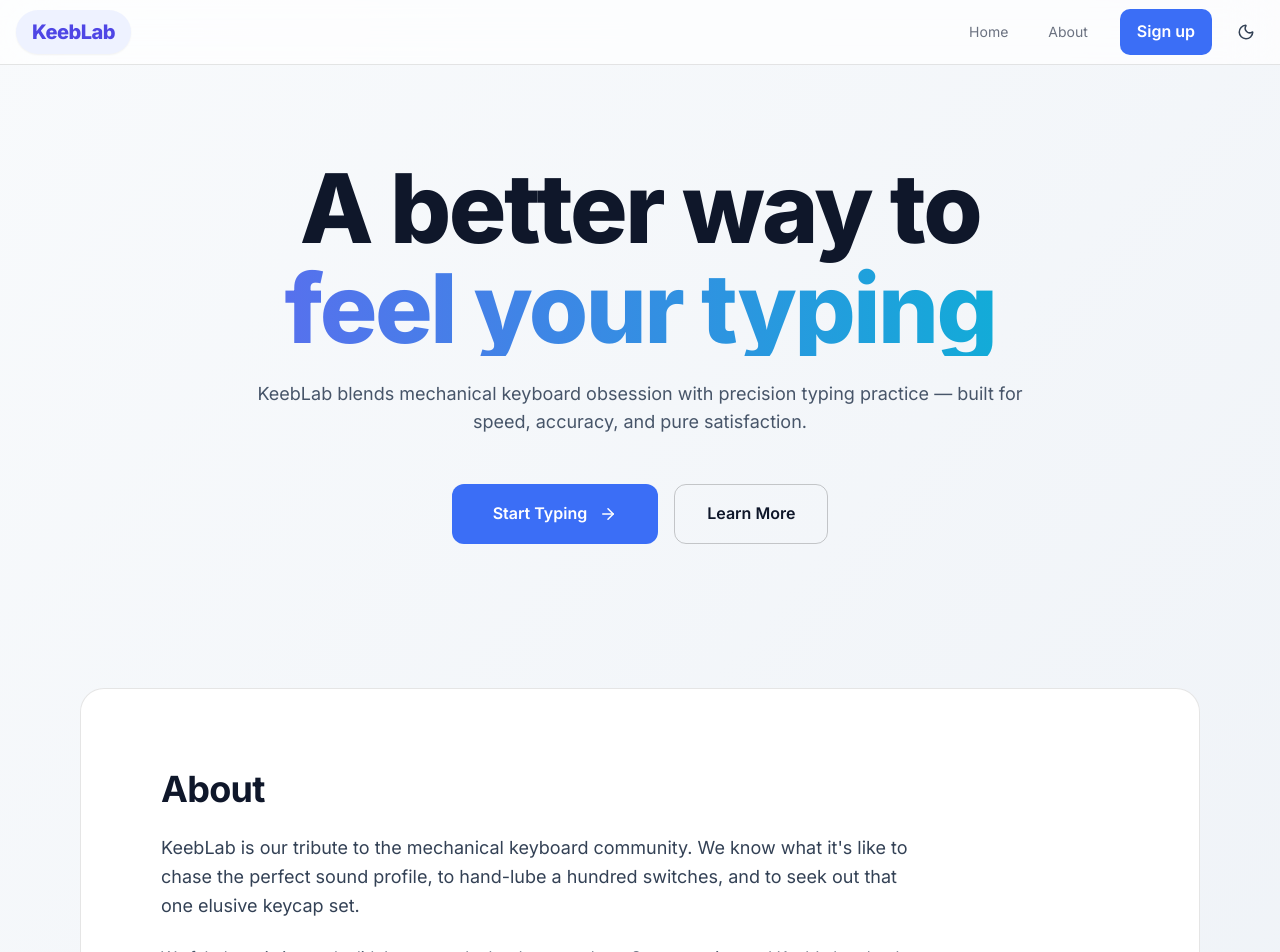
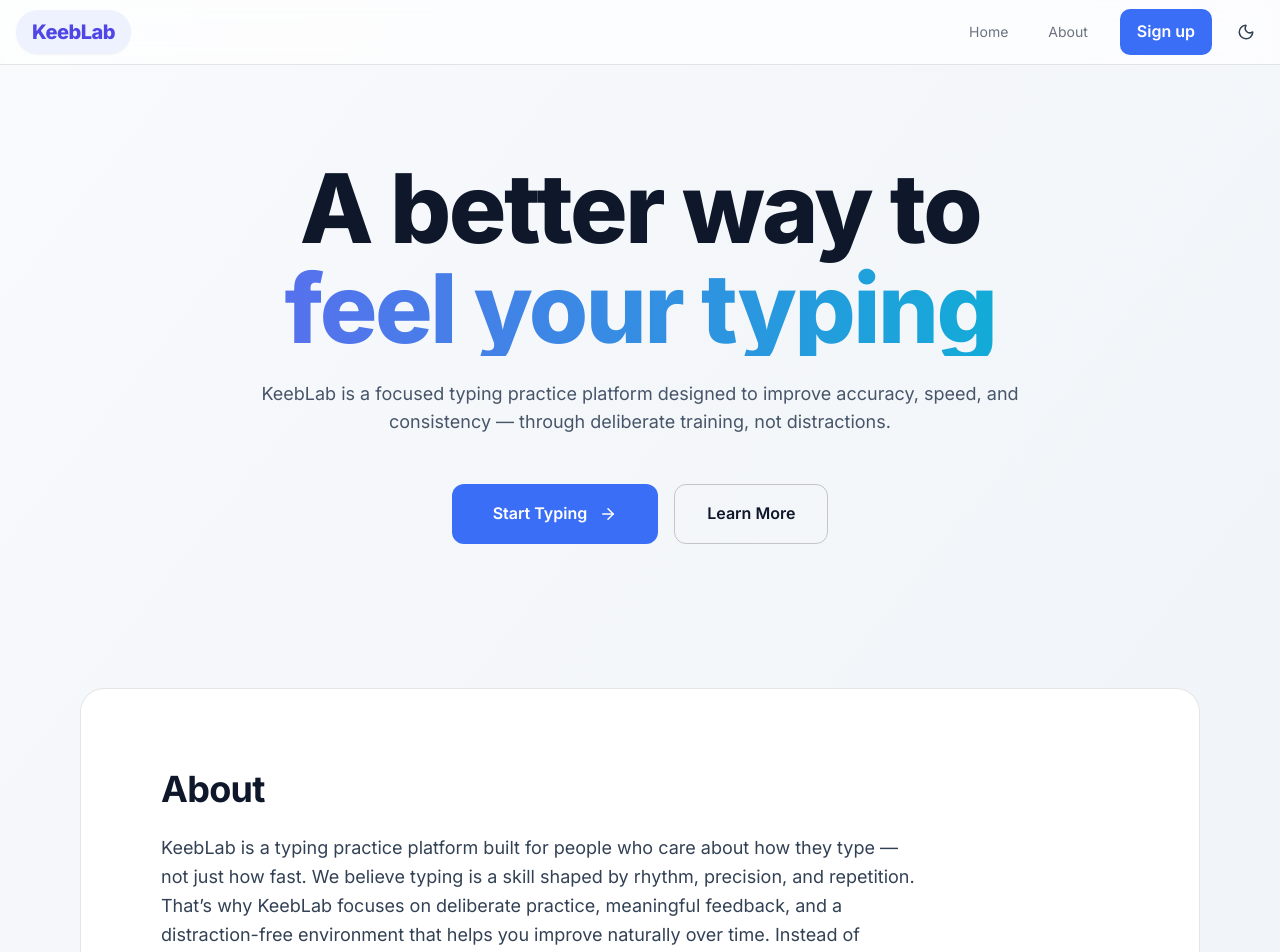
Before and after one commit to abdulsamad2002/keeblab, a Next.js app: page / in a window 1280 px wide. Shown: the top 952 px of the page. Built offline with nearby package versions, Linux system fonts and the light colour scheme.

Commit message:
Update App.jsx

```diff
--- a/src/App.jsx
+++ b/src/App.jsx
@@ -210,9 +210,7 @@ export default function KeebLab() {
             className={`mt-6 text-base md:text-lg max-w-3xl mx-auto leading-relaxed ${
               isDark ? "text-gray-400" : "text-slate-600"
             }`}
-          >
-            KeebLab blends mechanical keyboard obsession with precision typing
-            practice — built for speed, accuracy, and pure satisfaction.
+          >KeebLab is a focused typing practice platform designed to improve accuracy, speed, and consistency — through deliberate training, not distractions.
           </p>
           <div className="mt-12 flex flex-col sm:flex-row justify-center gap-4 flex-wrap">
             <Link href={"/type"}>
@@ -264,10 +262,11 @@ export default function KeebLab() {
                 isDark ? "text-gray-300" : "text-slate-700"
               }`}
             >
-              KeebLab is our tribute to the mechanical keyboard community. We
-              know what it's like to chase the perfect sound profile, to
-              hand-lube a hundred switches, and to seek out that one elusive
-              keycap set.
+              KeebLab is a typing practice platform built for people who care about how they type — not just how fast.
+
+We believe typing is a skill shaped by rhythm, precision, and repetition. That’s why KeebLab focuses on deliberate practice, meaningful feedback, and a distraction-free environment that helps you improve naturally over time.
+
+Instead of chasing numbers, KeebLab helps you build control, consistency, and confidence. Every session is designed to sharpen your accuracy, smooth your flow, and make typing feel effortless.
             </p>
             <p
               className={`mt-6 max-w-3xl leading-relaxed ${
```
